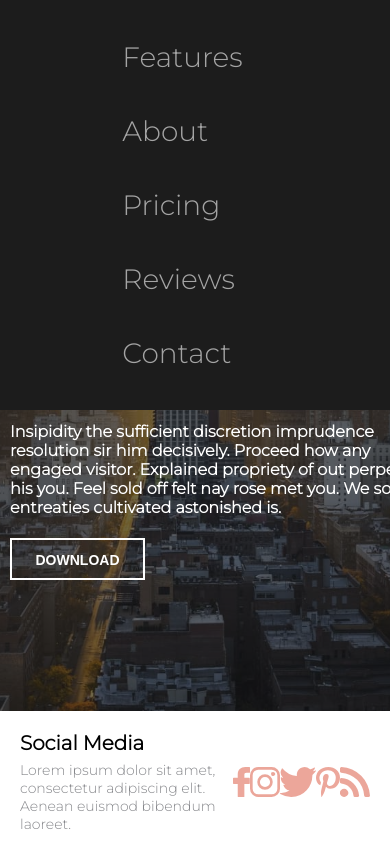
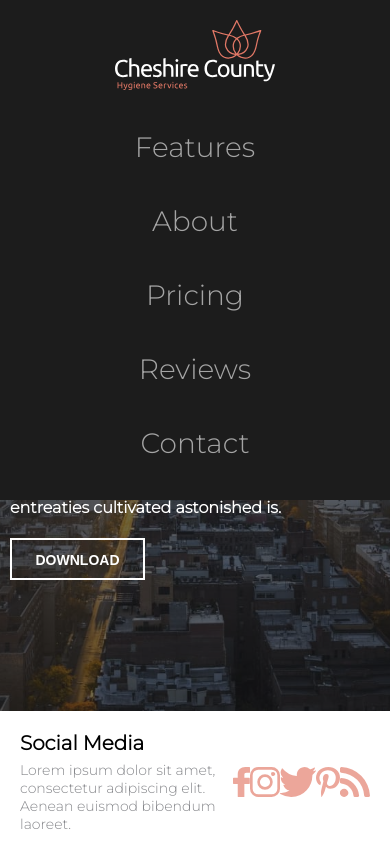
Before and after one commit to karolisjon/finalinis-atsiskaitymas, a website: page index.html in a window 390 px wide. Shown: the top 844 px of the page. Drawn offline with nearby package versions, Linux system fonts and the light colour scheme; files that its build step writes are made by us from their sources; no server answers.

Commit message:
media queries v2

```diff
--- a/css/src/header.scss
+++ b/css/src/header.scss
@@ -29,7 +29,7 @@ header {
         img {
 
             @media (max-width: 800px) {
-                display: contents;
+                justify-self: stretch;
             }
 
             &:hover {
@@ -39,19 +39,13 @@ header {
 
         nav {
 
-            // @media (max-width: 800px) {
-            //     display: flex;
-            //     flex-direction: column;
-
-            // }
-
             ul {
 
                 @media (max-width: 800px) {
                     display: flex;
                     flex-direction: column;
                     justify-content: center;
-
+                    margin: 20px;
                 }
 
 
@@ -62,11 +56,18 @@ header {
                 li {
 
                     @media (max-width: 800px) {
-                        margin: 20px;
+                        margin: 0 auto;
+                        margin-top: 20px;
                     }
 
                         &:not(:last-child) {
                             margin-right: 45px;
+
+                            @media (max-width: 800px) {
+                                margin: 0 auto;
+                                margin-top: 20px;
+                                margin-bottom: 20px;
+                            }
                         }
 
                     a {
```
Also changed, not shown: css/style.css.
